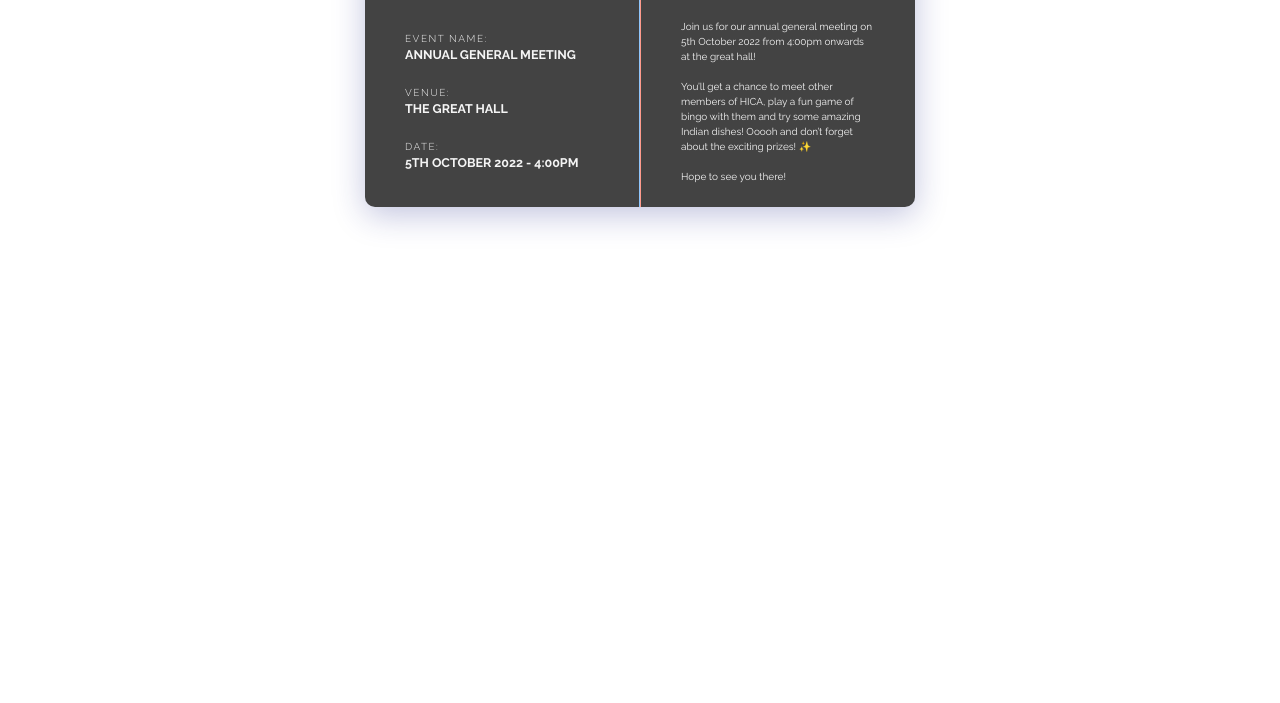
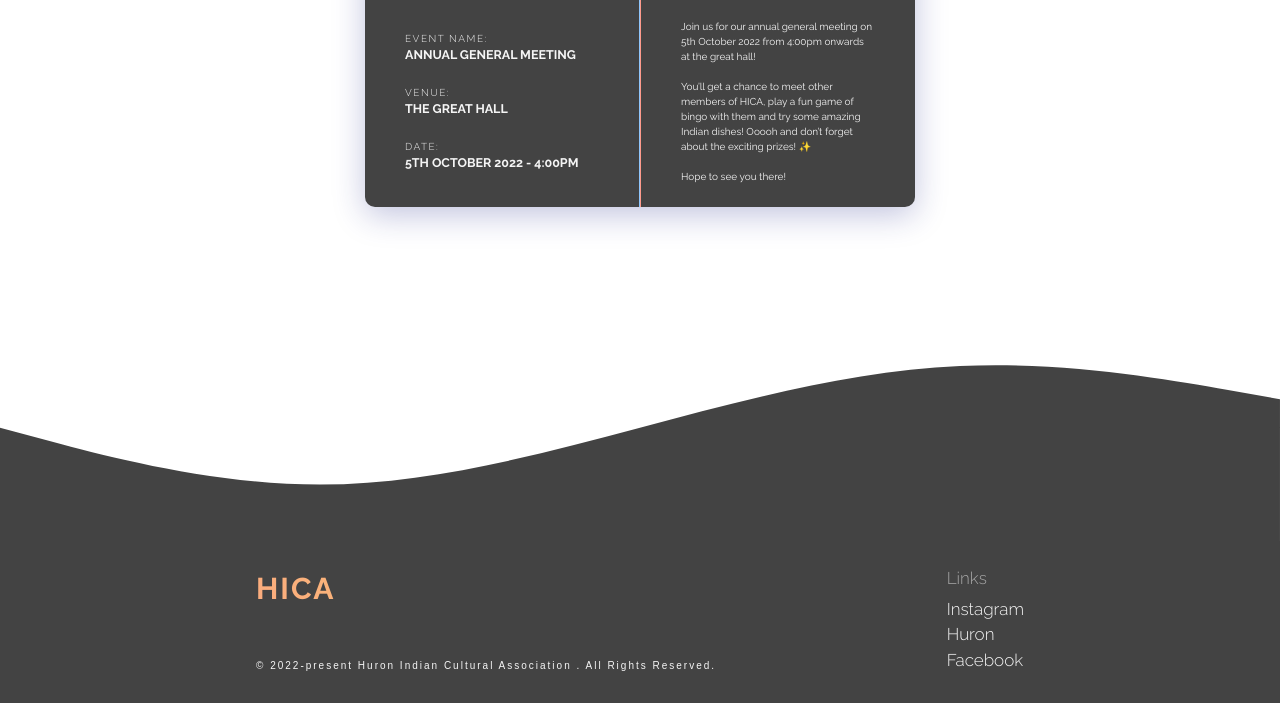
Before and after one commit to abitsalihu/hica, a website: page index.html in a window 1280 px wide. Shown: the part 4549-5252 px from the top of the page. Before the commit the page ends 4806 px from the top, so only its background shows below. Drawn offline with Linux system fonts and the light colour scheme.

Commit message:
finish footer

```diff
--- a/index.html
+++ b/index.html
@@ -260,7 +260,7 @@
 
                 </div>
 
-                <div class="third-section_upcoming-events-card">
+                <!-- <div class="third-section_upcoming-events-card">
                     <div class="third-section_upcoming-events-card--info">
                             <div class="third-section_upcoming-events-card--info_name">
                                 <a href="https://www.instagram.com/hica.huron/" target="_blank">
@@ -308,7 +308,7 @@
                         </div>
                     </div>
 
-                </div>
+                </div> -->
             </div>
         </div>
 
@@ -467,7 +467,36 @@
             </div>
         </div>
 
+        <svg xmlns="http://www.w3.org/2000/svg" viewBox="0 0 1440 320"><path fill="#434343" fill-opacity="1" d="M0,192L60,208C120,224,240,256,360,256C480,256,600,224,720,192C840,160,960,128,1080,122.7C1200,117,1320,139,1380,149.3L1440,160L1440,320L1380,320C1320,320,1200,320,1080,320C960,320,840,320,720,320C600,320,480,320,360,320C240,320,120,320,60,320L0,320Z"></path></svg>
+
     </div>
+
+
+    <footer class="footer">
+
+        <div class="footer_con">
+            <div class="footer_con--left">
+                <div class="footer_con--left-logo">
+                    HICA
+                </div>
+                <div class="footer_con--left-copyright">
+                    © 2022-present Huron Indian Cultural Association . All Rights Reserved.
+                </div>
+            </div>
+
+            <div class="footer_con--right">
+                <h4>Links</h4>
+
+                <a href="https://www.instagram.com/hica.huron/" target="_blank">Instagram</a>
+                <a href="https://www.myhuron.ca/huron-indian-cultural-association" target="_blank">Huron</a>
+                <a href="https://www.facebook.com/HICAHuron" target="_blank">Facebook</a>
+
+
+
+            </div>
+
+        </div>
+    </footer>
 
 </body>
 </html>
--- a/sass/style.scss
+++ b/sass/style.scss
@@ -784,16 +784,81 @@ body {
               }
             }
           }
+        }
+      }
+    }
+  }
+}
 
-        }
+.footer{
+  background: #434343;
+  color: $white-color;
+  width: 100%;
+  height: 100%;
+  display: flex;
+  justify-content: center;
+  align-items: center;
+  padding: 25px 0px 30px 0px;
+
+  &_con{
+    width: 60%;
+    display: flex;
+    justify-content: space-between;
+    // border: 1px solid blue;
+
+    &--left{
+      // border: 1px solid red;
+      display: flex;
+      flex-direction: column;
+      justify-content: space-between;
 
 
+      &-logo{
+        font-size: 3rem;
+        letter-spacing: 2px;
+        font-weight: 800;
+        background-image: linear-gradient(62deg, hsl(22, 94%, 74%) 0%, hsl(43, 90%, 69%) 100%);
+        background-size: 100%;
+        -webkit-background-clip: text;
+        -moz-background-clip: text;
+        -webkit-text-fill-color: transparent;
+        -moz-text-fill-color: transparent;
+      }
+
+      &-copyright{
+        font-size: 1rem;
+        letter-spacing: 2px;
+        font-family: sans-serif;
 
       }
     }
-  }
+
+    &--right{
+      // border: 1px solid red;
+      display: flex;
+      flex-direction: column;
+      color: #a6a6a6;
+      font-size: 1.7rem;
+      font-weight: 300;
+
+      & > h4 {
+        font-weight: 300;
+        margin-bottom: 5px;
+      }
 
 
+      & > a, & > a:active, & > a:visited {
+        color: $white-color;
+        text-decoration: none;
+
+
+        &:hover{
+          border-bottom: .2px solid $white-color;
+
+        }
+      }
+    }
+  }
 }
 
 .title{
```
Also changed, not shown: css/style.css.
